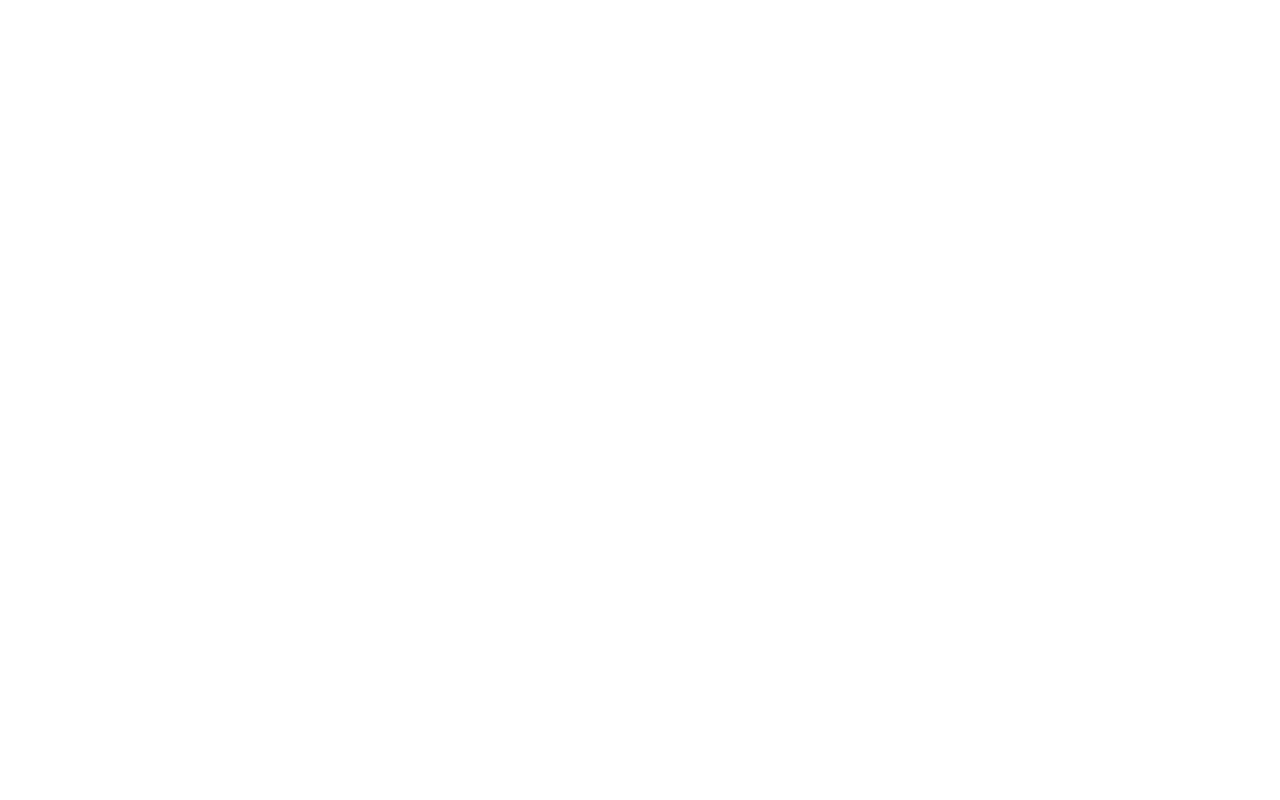
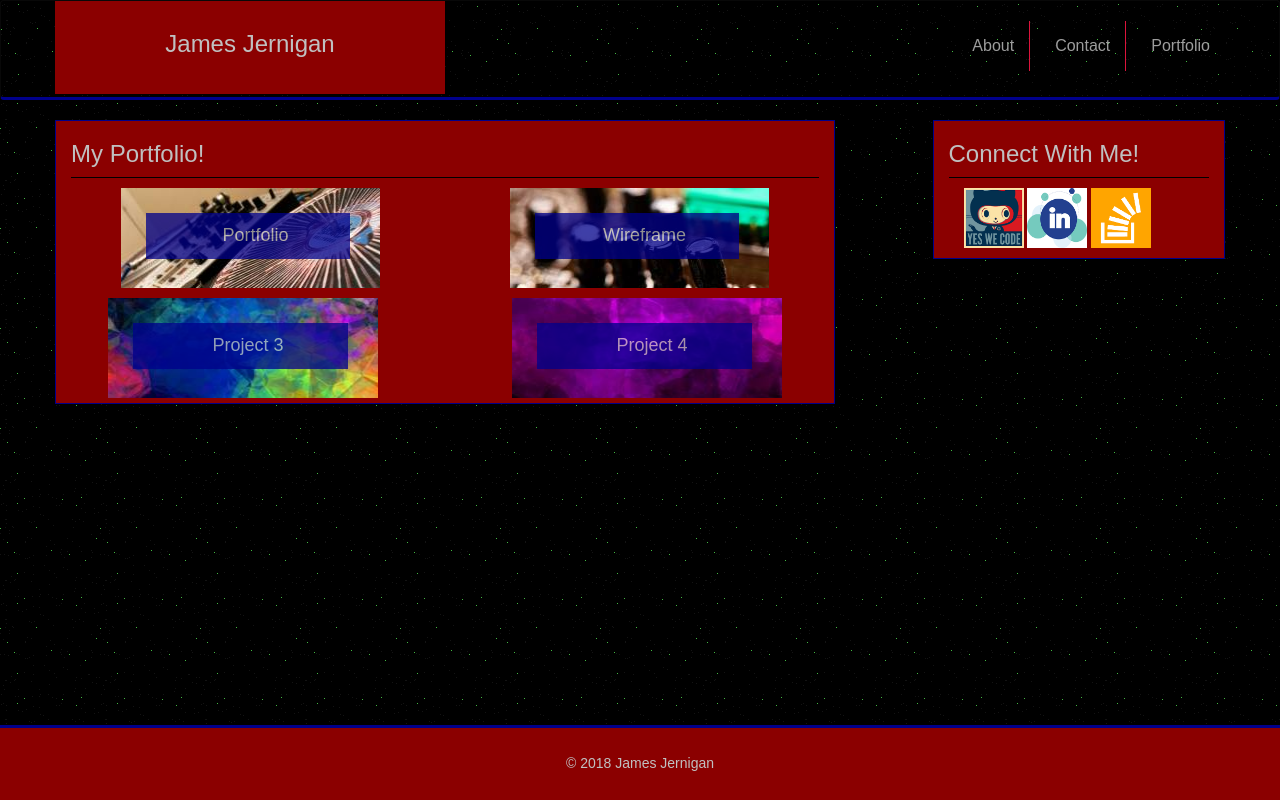
Before and after one commit to Livingnight/Bootstrap-Portfolio, a plain HTML site: page portfolio.html in a window 1280 px wide. Drawn offline with nearby package versions, Linux system fonts and the light colour scheme.

Commit message:
all pages complete precheck

```diff
--- a/assets/css/style.css
+++ b/assets/css/style.css
@@ -0,0 +1,264 @@
+body {
+    background-image: url("../images/darkness.png");
+    color: #777777;
+    font-family: 'Arial', 'Helvetica Neue', 'Helvetica', sans-serif;
+    height: 100%;
+}
+
+.navbar-inverse{
+    /*background:;*/
+    background-image: url("../images/darkness.png");
+    border-bottom: 3px solid darkblue;
+    padding-bottom: 15px;
+    position: relative;
+    height: 100px;
+
+    /*margin-bottom: 45px;*/
+}
+.navbar-inverse .container{
+    /*width: 960px;*/
+}
+.navbar-header{
+    background: darkred;
+    height: 93px;
+    color: silver;
+    text-align: center;
+    padding-top: 10px;
+}
+
+#links {
+    display: inline;
+}
+.navbar-header p {
+    /*margin: 25px 25px 25px 50px;*/
+    /*color: #ffffff;*/
+    font-size: 24px;
+    /*padding: 5px 0 0 15px;*/
+    color: silver;
+}
+.navbar-right{
+    display: inline;
+    /*padding: 20px;*/
+}
+.navbar-right li{
+    border-right: 1px solid crimson;
+    font-size: 16px;
+    margin: 20px 0 20px 10px;
+}
+.navbar-right li:last-child{
+    border-right: none;
+}
+#main-content{
+    /*width: 960px;*/
+}
+#main-content-column-left{
+    background: darkred;
+    /*float: left;*/
+    /*width: 650px;*/
+    padding-bottom: 5px;
+    color: silver;
+    border: 1px solid darkblue;
+}
+#main-content-column-left header{
+    font-size: 26px;
+    border-bottom: 1px solid black;
+    margin-bottom: 10px;
+}
+#main-content-column-left img{
+    float: left;
+    margin-right: 10px;
+}
+#main-content-column-left p{
+    font-size: 18px;
+    text-indent: 15px;
+}
+#main-content-column-left .btn{
+    background: darkblue;
+    border: 1px solid darkolivegreen;
+}
+#connect-content{
+    background: darkred;
+    /*float: right;*/
+    /*width: 270px;*/
+    color: silver;
+    padding-bottom: 10px;
+    border: 1px solid darkblue;
+}
+#connect-content header{
+    font-size: 26px;
+    border-bottom: 1px solid black;
+    margin-bottom: 10px;
+}
+#connect-content .container-fluid{
+
+}
+#connect-content img{
+    height: 60px;
+    width: 60px;
+    margin-left: 0;
+}
+#connect-content .col-xs-12 img{
+    display: block;
+    margin-left: auto;
+    /*margin-right: auto;*/
+}
+
+.footer {
+    border-top: 3px solid darkblue;
+    background: darkred;
+    position: absolute;
+    bottom: 0;
+    height: 75px;
+    text-align: center;
+    padding-top: 25px;
+    width: 100%;
+    color: silver;
+}
+#img1{
+    background: darkred url("../images/05-technics-q-c-300-125-2.jpg");
+    height: 100px;
+}
+#project1{
+    background-color: darkblue;
+    color: silver;
+    opacity: .75;
+    margin: 25px 15px 25px 10px;
+    text-align: center;
+    padding: 10px;
+    /*width: 100%;*/
+}
+#img2{
+    background: darkred url("../images/06-technics-q-c-300-125-4.jpg");
+    height: 100px;
+}
+#project2{
+    background-color: darkblue;
+    color: silver;
+    opacity: .75;
+    margin:25px 15px 25px 10px;
+    text-align: center;
+    padding: 10px;
+
+}
+#img3 {
+    background: darkred url("../images/02-abstract-q-c-300-125-7.jpg");
+    height: 100px;
+    margin-top: 10px;
+}
+#project3 {
+    background-color: darkblue;
+    color: silver;
+    opacity: .75;
+    margin:25px 15px 25px 10px;
+    text-align: center;
+    padding: 10px;
+}
+#img4 {
+    background: darkred url("../images/01-abstract-q-c-300-125-6.jpg");
+    height: 100px;
+    margin-top: 10px;
+}
+#project4 {
+    background-color: darkblue;
+    color: silver;
+    opacity: .75;
+    margin:25px 15px 25px 10px;
+    text-align: center;
+    padding: 10px;
+}
+/*.col-xs-12 .navbar-header{*/
+    /*width: 100%;*/
+
+/*!*body {*!*/
+    /*background-image: url("../images/intersection.png");*/
+    /*color: #777777;*/
+    /*font-family: 'Arial', 'Helvetica Neue', 'Helvetica', sans-serif;*/
+    /*height: 100%;*/
+/*}*/
+
+/*.navbar-default {*/
+
+    /*background-color: white;*/
+    /*border: 1px solid #cccccc;*/
+    /*position: relative;*/
+    /*height:100px;*/
+    /*margin: 0 auto 45px auto;*/
+/*}*/
+
+/*.navbar-default .container{*/
+    /*width: 960px;*/
+/*}*/
+/*.navbar-header .col-md-4{*/
+    /*float: right;*/
+/*}*/
+/*.navbar-header {*/
+    /*background-color: #4aaaa5;*/
+    /*color: #ffffff;*/
+    /*position: absolute;*/
+    /*!*left: 25%;*!*/
+    /*height: 100%;*/
+    /*!*text-align: center;*!*/
+    /*line-height: 100px;*/
+    /*width: 250px;*/
+    /*font-size: 28px;*/
+/*}*/
+
+/*.navbar-nav a{*/
+    /*position: absolute;*/
+    /*right: 0;*/
+    /*float: right;*/
+    /*!*right: 26.5%;*!*/
+    /*font-size: 22px;*/
+    /*!*margin: 25px;*!*/
+    /*color: #ffffff;*/
+/*}*/
+/*#main-content {*/
+    /*width: 960px;*/
+/*}*/
+/*#main-content-column-left{*/
+    /*width: 650px;*/
+    /*background: #ffffff;*/
+/*}*/
+
+/*#main-content-column-left header {*/
+    /*color: #4aaaa5;*/
+    /*border-bottom: 1px solid #dddddd;*/
+    /*font-size: 28px;*/
+    /*margin-bottom: 15px;*/
+    /*padding: 15px;*/
+    /*letter-spacing: 2px;*/
+/*}*/
+/*#main-content-column-left{*/
+    /*font-size: 16px;*/
+/*}*/
+/*#connect-content{*/
+    /*width:270px;*/
+    /*background: #ffffff;*/
+    /*float: right;*/
+    /*padding: 0;*/
+    /*height: 200px;*/
+/*}*/
+/*#connect-content a{*/
+    /*margin-left: 20px;*/
+/*}*/
+/*.container #connect-content{*/
+    /*width:270px;*/
+/*}*/
+/*#connect-content header{*/
+    /*font-size: 22px;*/
+    /*color: #4aaaa5;*/
+    /*border-bottom: 1px solid #dddddd;*/
+    /*margin: 10px 10px 45px 10px;*/
+    /*padding-bottom: 10px;*/
+/*}*/
+/*#connect-content img{*/
+    /*height: 60px;*/
+    /*width: 60px;*/
+/*}*/
+/*#main-content-column-left img {*/
+    /*float: left;*/
+    /*margin-right: 10px;*/
+    /*margin-bottom: 15px;*/
+/*}*/
+
+/*}*/
--- a/contact.html
+++ b/contact.html
@@ -0,0 +1,94 @@
+<!doctype html>
+<html lang="en">
+<head>
+    <meta charset="UTF-8">
+    <meta name="viewport"
+          content="width=device-width, user-scalable=no, initial-scale=1.0, maximum-scale=1.0, minimum-scale=1.0">
+    <meta http-equiv="X-UA-Compatible" content="ie=edge">
+    <link rel="stylesheet" href="https://maxcdn.bootstrapcdn.com/bootstrap/3.3.7/css/bootstrap.min.css" integrity="sha384-BVYiiSIFeK1dGmJRAkycuHAHRg32OmUcww7on3RYdg4Va+PmSTsz/K68vbdEjh4u" crossorigin="anonymous">
+    <link rel = "stylesheet" type = "text/css" href = "assets/css/style.css">
+    <title>About me!</title>
+</head>
+<body>
+<nav class="navbar navbar-inverse">
+    <div class="container">
+        <div class = "row">
+            <!-- Brand and toggle get grouped for better mobile display -->
+            <div class="navbar-header col-md-4 col-xs-12">
+
+                <p class = "bg-primary"><h3>James Jernigan</h3></p>
+            </div>
+
+            <!-- Collect the nav links, forms, and other content for toggling -->
+            <div class="col-md-8 col-xs-12 center-block">
+
+                <ul class="nav navbar-nav navbar-right">
+                    <li><a href="index.html">About</a></li>
+                    <li><a href = "contact.html">Contact</a></li>
+                    <li><a href = "portfolio.html">Portfolio</a></li>
+
+                </ul>
+            </div><!-- /.navbar-collapse -->
+        </div>
+    </div><!-- /.container-fluid -->
+</nav>
+
+<!--container for all of my content, main content and connect-->
+<div class = "container" id = "main-content">
+    <!--making a row in the container to hold my content-->
+    <div class ="row">
+        <!--making a column that takes up half the page on a small screen-->
+        <div class = "col-xs-12 col-md-8" id = "main-content-column-left">
+            <!--<div class = "container">-->
+            <header class = "content-header"><h3>About Me</h3></header>
+
+            <div class = "container-fluid">
+                <form>
+                    <div class="form-group">
+                        <label for="exampleInputEmail1">Email address</label>
+                        <input type="email" class="form-control" id="exampleInputEmail1" placeholder="Email">
+                    </div>
+                    <div class="form-group">
+                        <label for="inputName">Name</label>
+                        <input type="text" class="form-control" id="inputName" placeholder="Name">
+                    </div>
+                    <div class="form-group">
+                        <label for="inputMessage">Your Message</label>
+                        <textarea class = "form-control" rows = "10"id="inputMessage"></textarea>
+                    </div>
+
+                    <button type="submit" class="btn btn-primary btn-block">Submit</button>
+                </form>
+
+            </div>
+        </div>
+        <div class = "col-xs-12 col-md-3 col-md-offset-1" id = "connect-content">
+            <!--<div class="container">-->
+            <header class = "connect-header "><h3>Connect With Me!</h3></header>
+            <div class = "container-fluid center-block">
+            <a href = "https://github.com/Livingnight" target = "_blank">
+                <img src = "assets/images/github.png" alt = "responsive image">
+            </a>
+            <a href = "https://www.linkedin.com/in/jay-jernigan-3175a2a1/" target = "_blank">
+                <img src = "assets/images/linkedin.png">
+            </a>
+            <a href = "https://stackoverflow.com/users/9140944/livingnight" target = "_blank">
+                <img src = "assets/images/stack-overflow.png">
+            </a>
+        </div>
+    </div>
+</div>
+<!--<div id ="push"></div>-->
+</div>
+
+<div class = "footer text-center">
+    <div class = "container">
+        <div class = "row">
+            <p>
+                &copy; 2018 James Jernigan
+            </p>
+        </div>
+    </div>
+</div>
+</body>
+</html>
--- a/portfolio.html
+++ b/portfolio.html
@@ -0,0 +1,93 @@
+<!doctype html>
+<html lang="en">
+<head>
+    <meta charset="UTF-8">
+    <meta name="viewport"
+          content="width=device-width, user-scalable=no, initial-scale=1.0, maximum-scale=1.0, minimum-scale=1.0">
+    <meta http-equiv="X-UA-Compatible" content="ie=edge">
+    <link rel="stylesheet" href="https://maxcdn.bootstrapcdn.com/bootstrap/3.3.7/css/bootstrap.min.css" integrity="sha384-BVYiiSIFeK1dGmJRAkycuHAHRg32OmUcww7on3RYdg4Va+PmSTsz/K68vbdEjh4u" crossorigin="anonymous">
+    <link rel = "stylesheet" type = "text/css" href = "assets/css/style.css">
+    <title>About me!</title>
+</head>
+<body>
+<nav class="navbar navbar-inverse">
+    <div class="container">
+        <div class = "row">
+            <!-- Brand and toggle get grouped for better mobile display -->
+            <div class="navbar-header col-md-4 col-xs-12">
+
+                <p class = "bg-primary"><h3>James Jernigan</h3></p>
+            </div>
+
+            <!-- Collect the nav links, forms, and other content for toggling -->
+            <div class="col-md-8 col-xs-12">
+
+                <ul class="nav navbar-nav navbar-right ">
+                    <li><a href="index.html">About</a></li>
+                    <li><a href = "contact.html">Contact</a></li>
+                    <li><a href = "portfolio.html">Portfolio</a></li>
+
+                </ul>
+            </div><!-- /.navbar-collapse -->
+        </div>
+    </div><!-- /.container-fluid -->
+</nav>
+
+<!--container for all of my content, main content and connect-->
+<div class = "container" id = "main-content">
+    <!--making a row in the container to hold my content-->
+    <div class ="row">
+        <!--making a column that takes up half the page on a small screen-->
+        <div class = "col-xs-12 col-md-8" id = "main-content-column-left">
+            <!--<div class = "container">-->
+
+            <header class = "content-header"><h3>My Portfolio!</h3></header>
+
+            <div class = "row">
+                <div class = "col-md-4 col-md-offset-1 col-xs-12" id = "img1">
+                    <a href = "https://livingnight.github.io/Basic-Portfolio/"><p id = "project1">Portfolio</p></a>
+                </div>
+                <div class = "col-md-4 col-md-offset-2 col-xs-12" id = "img2">
+                    <a href = "https://livingnight.github.io/HW-Wireframe/"><p id = "project2">Wireframe</p></a>
+                </div>
+
+             <div class = "row">
+                 <div class = "col-md-4 col-md-offset-1 col-xs-12" id = "img3">
+                     <a href = "#"><p id = "project3">Project 3</p></a>
+                 </div>
+                 <div class = "col-md-4 col-md-offset-2 col-xs-12 center-text" id = "img4">
+                     <a href = "#"><p id = "project4">Project 4</p></a>
+                 </div>
+             </div>
+            </div>
+        </div>
+        <div class = "col-xs-12 col-md-3 col-md-offset-1" id = "connect-content">
+            <!--<div class="container">-->
+            <header class = "connect-header "><h3>Connect With Me!</h3></header>
+            <div class = "container-fluid center-block">
+            <a href = "https://github.com/Livingnight" target = "_blank">
+                <img src = "assets/images/github.png">
+            </a>
+            <a href = "https://www.linkedin.com/in/jay-jernigan-3175a2a1/" target = "_blank">
+                <img src = "assets/images/linkedin.png">
+            </a>
+            <a href = "https://stackoverflow.com/users/9140944/livingnight" target = "_blank">
+                <img src = "assets/images/stack-overflow.png">
+            </a>
+        </div>
+    </div>
+</div>
+<!--<div id ="push"></div>-->
+</div>
+
+<div class = "footer text-center">
+    <div class = "container">
+        <div class = "row">
+            <p>
+                &copy; 2018 James Jernigan
+            </p>
+        </div>
+    </div>
+</div>
+</body>
+</html>
```
Also changed, not shown: index.html (+54 -29 lines), assets/images/darkness.png (added), assets/images/darkness/readme.txt (added), assets/images/pink dust.png (added), assets/images/pink dust/readme.txt (added), 2 other files.
